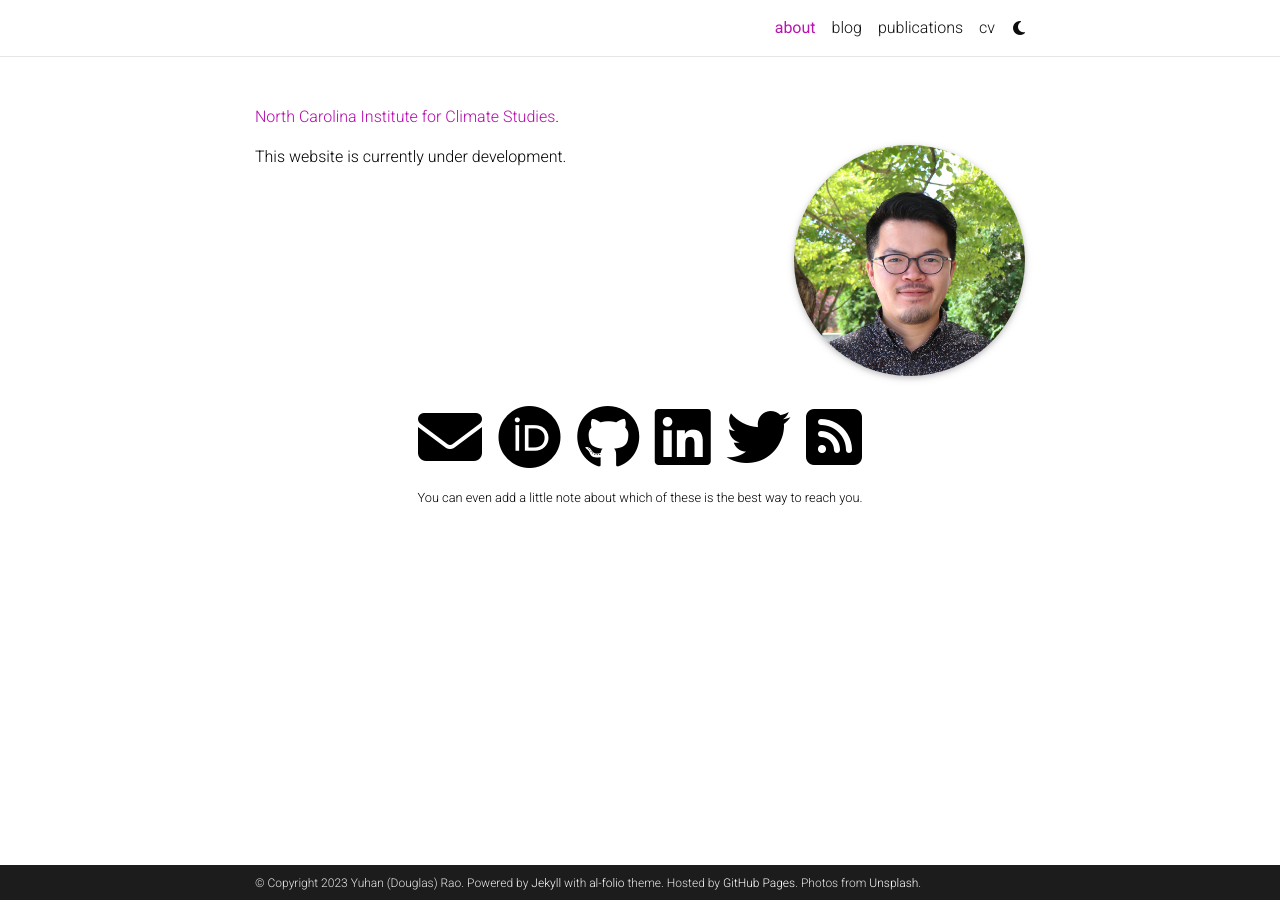
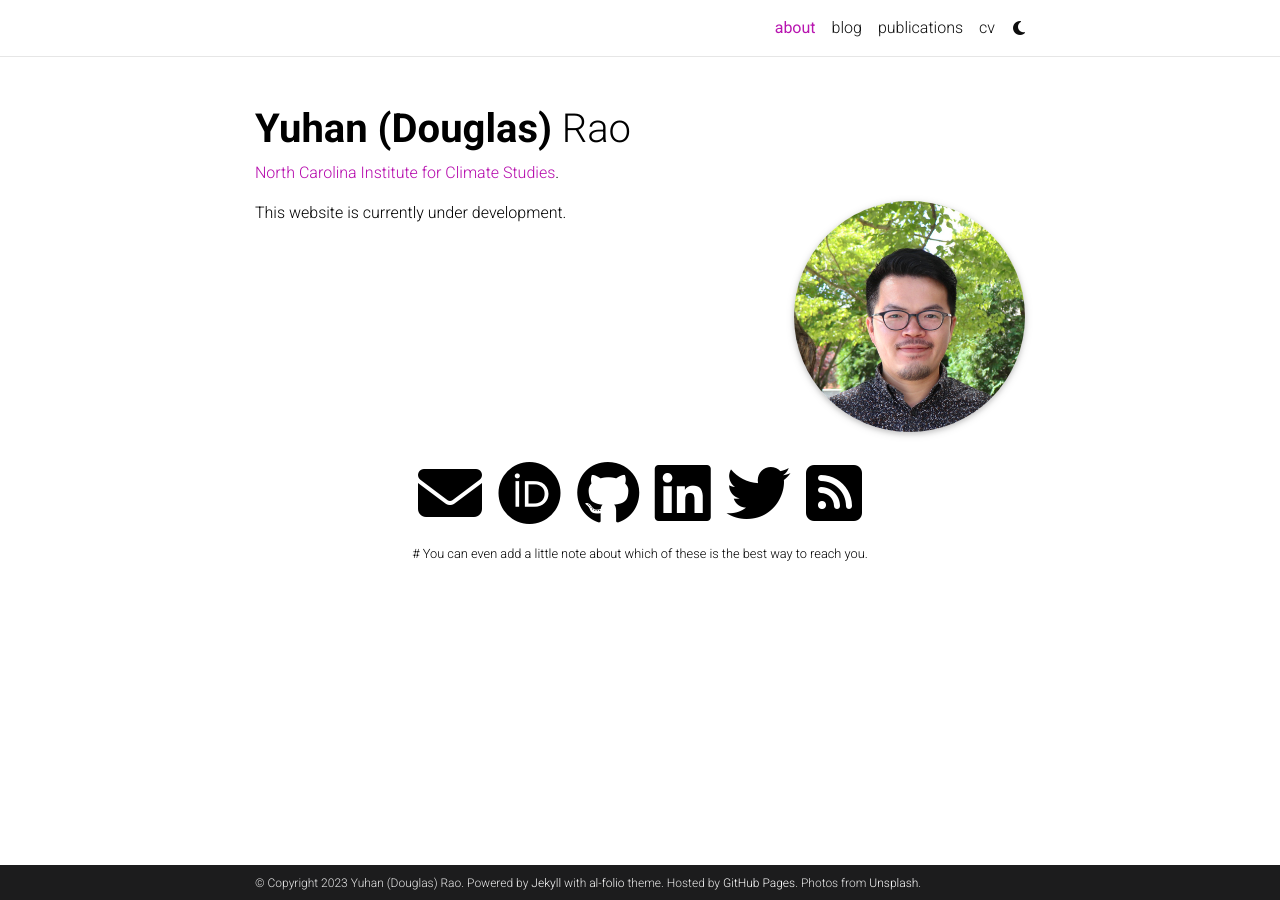
Before and after one commit to geo-rao/geo-rao.github.io, a Jekyll site: the page built from _pages/about.md, in a window 1280 px wide. Built offline with Jekyll 4.4.1, drawn with Linux system fonts in a browser that asks for light colours; full-size pictures stand in for the smaller copies a plugin makes; some web fonts are replaced; comment, search, counter and statistics services are not loaded; a style sheet for code colours, icons or effects is not loaded; part of the change alters nothing that is shown.

```diff
--- a/_config.yml
+++ b/_config.yml
@@ -2,7 +2,7 @@
 # Site settings
 # -----------------------------------------------------------------------------
 
-title: # the website title (if blank, full name will be used instead)
+title: blank # the website title (if blank, full name will be used instead)
 first_name: Yuhan (Douglas)
 middle_name:
 last_name: Rao
@@ -104,7 +104,7 @@ zotero_username: # your zotero username
 wechat_qr: # filename of your wechat qr-code saved as an image (e.g., wechat-qr.png if saved to assets/img/wechat-qr.png)
 
 contact_note: >
-  You can even add a little note about which of these is the best way to reach you.
+  # You can even add a little note about which of these is the best way to reach you.
 
 # -----------------------------------------------------------------------------
 # Analytics and search engine verification
```
